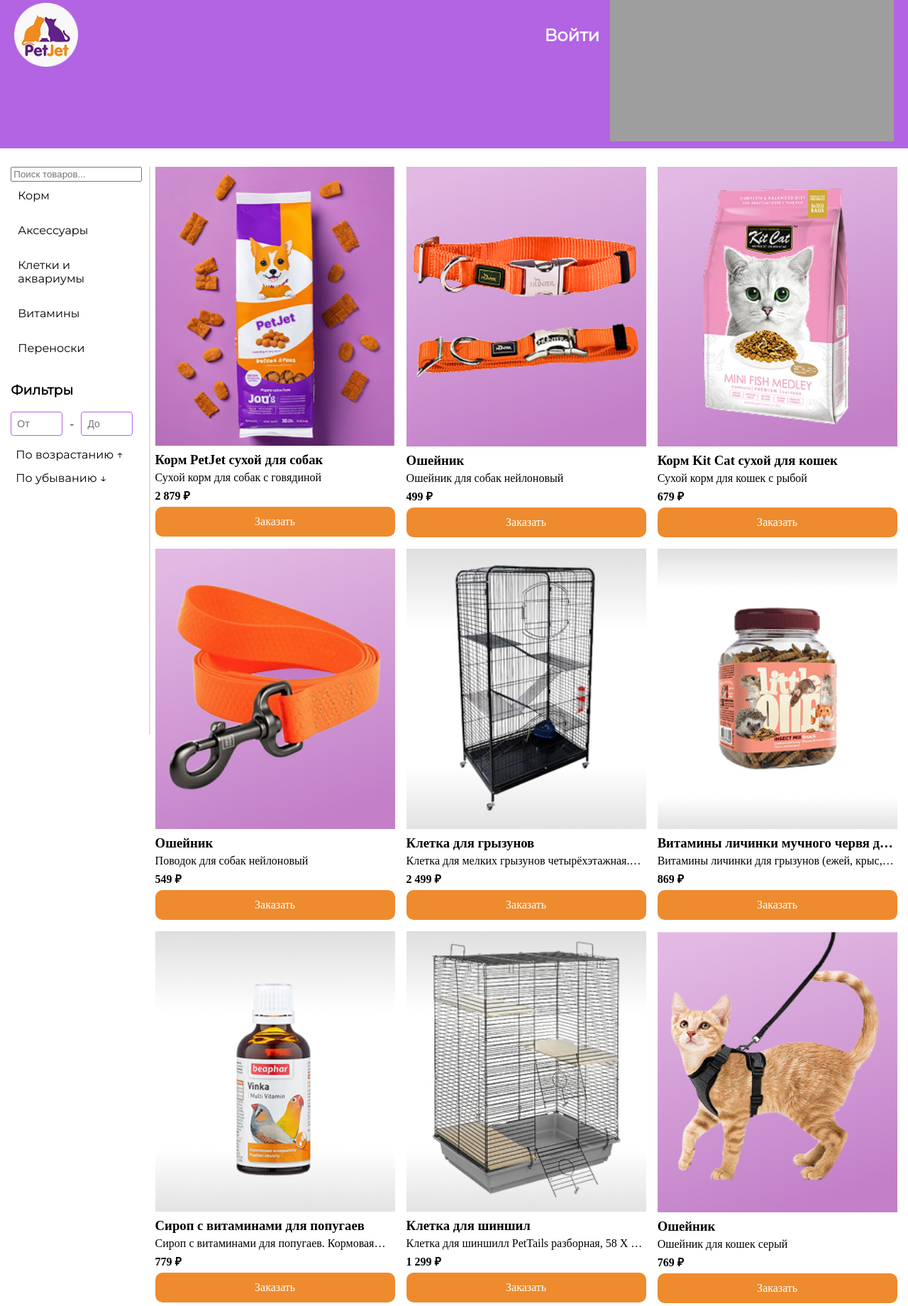
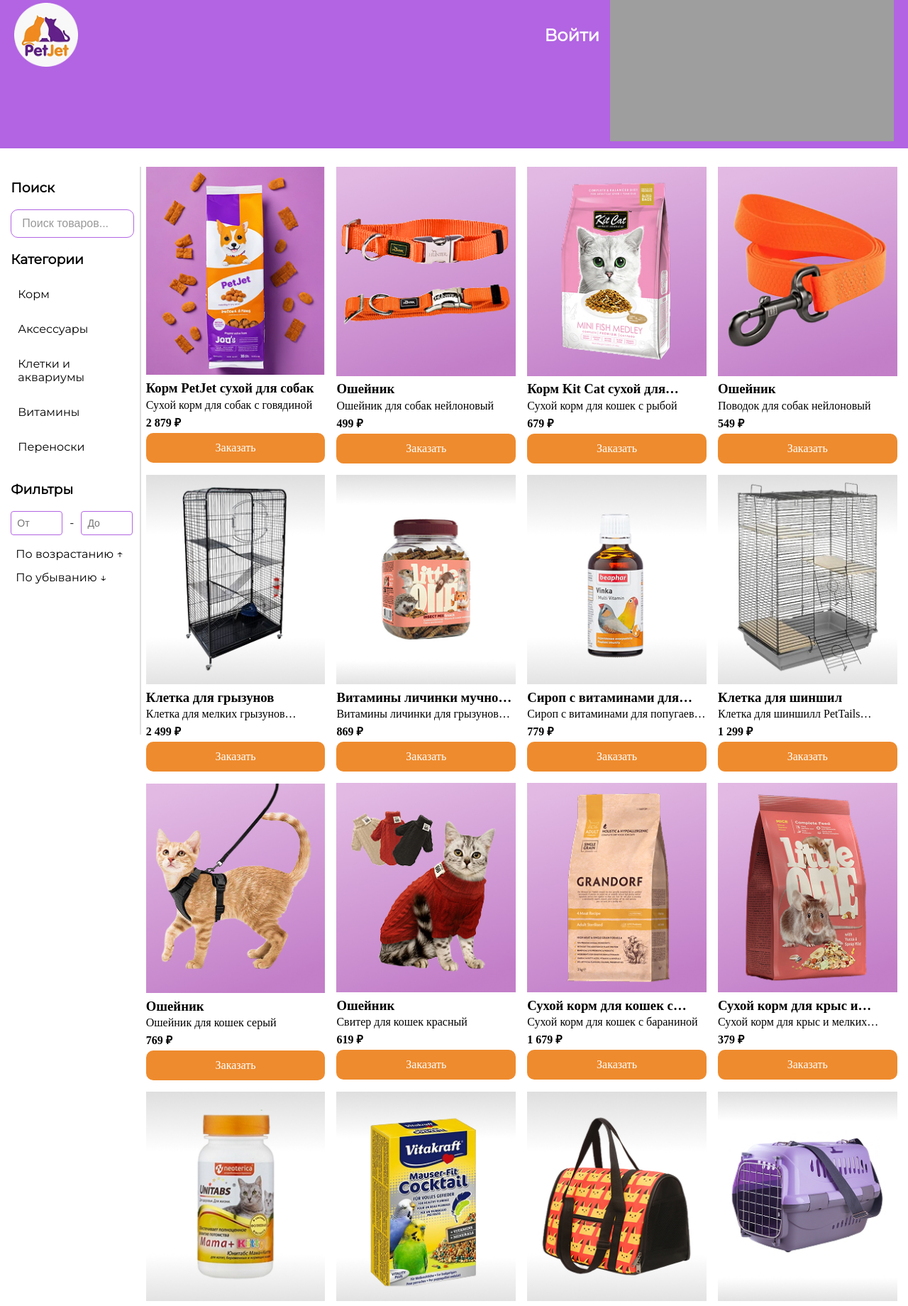
Before and after one commit to 3ISIP-722/Emo-Pugs, a PHP site: the page made by project pages/zoomagazin.html in a window 1280 px wide. Shown: the part 111-1951 px from the top of the page at 71% size. Run offline with PHP 8.4, Linux system fonts and the light colour scheme; grey boxes are pictures that could not be loaded.

Commit message:
поиск и избранное

```diff
--- a/css/page2.css
+++ b/css/page2.css
@@ -659,3 +659,28 @@ main {
 .sorting button:hover {
   text-decoration: underline;
 }
+
+.search-container {
+  position: relative;
+  width: 100%;
+  max-width: 142px;
+  box-sizing: border-box;
+}
+
+#searchInput {
+  width: 100%;
+  padding: 10px 15px;
+  font-size: 16px;
+  border: 1.5px solid #b264e2;
+  border-radius: 10px;
+  outline: none;
+  transition: border-color 0.3s ease;
+}
+
+#searchInput:focus {
+  border-color: #62208a;
+}
+
+#searchInput::placeholder {
+  color: #999;
+}
--- a/css/zooizbrannoe.css
+++ b/css/zooizbrannoe.css
@@ -1,3 +1,7 @@
 .knop {
   display: flex;
 }
+
+main {
+  min-height: calc(100vh - 320px);
+}
--- a/project pages/zoomagazin.html
+++ b/project pages/zoomagazin.html
@@ -211,9 +211,11 @@
     <main>
       <div class="filters-container">
         <div class="slide">
+          <h3>Поиск</h3>
           <div class="search-container">
             <input type="text" id="searchInput" placeholder="Поиск товаров..." oninput="handleSearch()">
           </div>
+          <h3>Категории</h3>
           <div class="scrollbar" id="scrollbar"></div>
           <div class="price-filter">
           <h3>Фильтры</h3>
```
